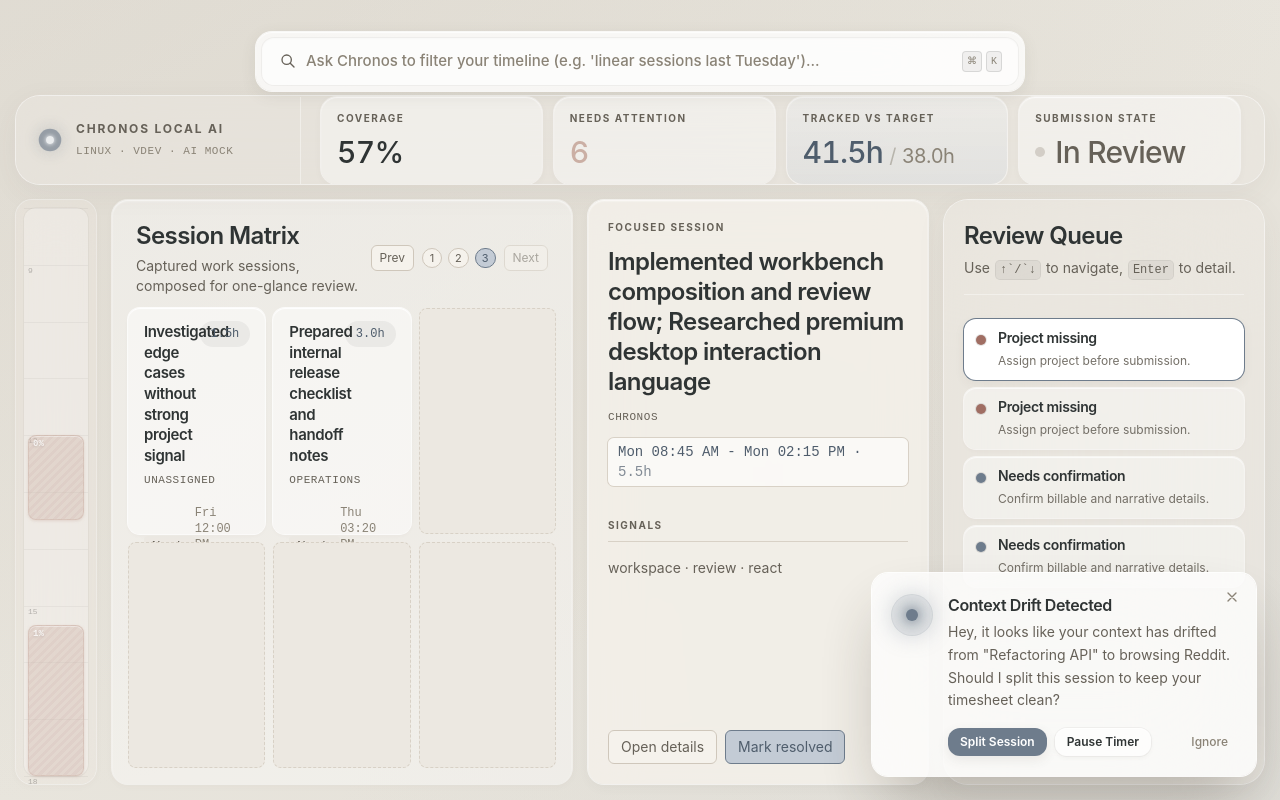
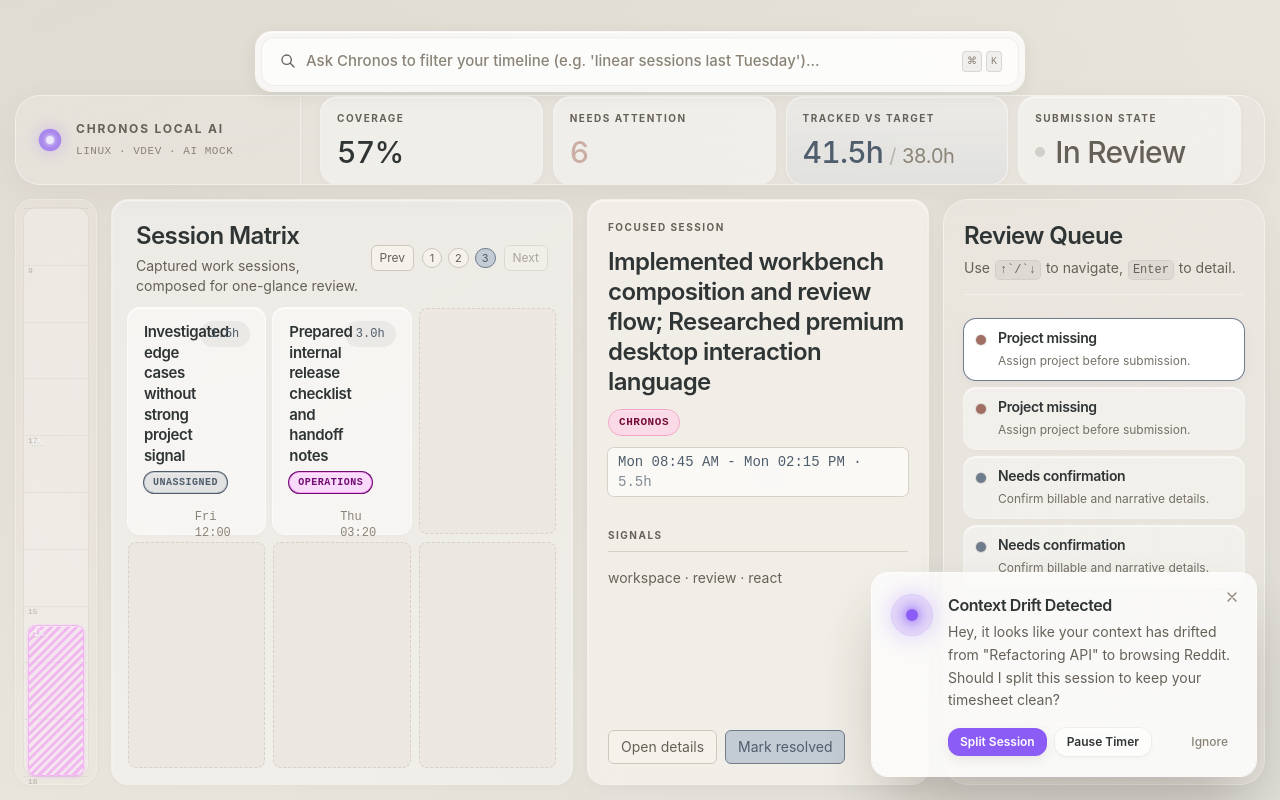
Before and after one commit to itsimonfredlingjack/chronosextender-v2, a React (Vite) app: page / in a window 1280 px wide. Built offline with nearby package versions, Linux system fonts and the light colour scheme.

Commit message:
feat(ui): implement dynamic project color coding

```diff
--- a/src/renderer/components/TimeReportingWorkspace.tsx
+++ b/src/renderer/components/TimeReportingWorkspace.tsx
@@ -13,6 +13,7 @@ import { AskChronosBar } from "./ask-chronos-bar";
 import { DailySyncModal } from "./daily-sync-modal";
 import { Typewriter } from "./typewriter";
 import { AiNudgeToast } from "./ai-nudge-toast";
+import { getProjectColor } from "../lib/project-colors";
 
 function injectMockConfidence(sessions: WorkSession[]): WorkSession[] {
   return sessions.map((s, i) => {
@@ -588,7 +589,21 @@ export default function TimeReportingWorkspace({
                         <div className="flex w-full items-start justify-between gap-3">
                           <div className="min-w-0">
                             <p className="text-[15px] font-semibold tracking-tight leading-snug text-[var(--text-primary)]">{slot.session.summary}</p>
-                            <p className="mt-1.5 font-mono text-[11px] uppercase tracking-wider text-[var(--text-secondary)]">{slot.session.project ?? "Unassigned"}</p>
+                            {(() => {
+                              const pc = getProjectColor(slot.session.project);
+                              return (
+                                <span
+                                  className="mt-1.5 inline-block rounded-full px-2 py-0.5 font-mono text-[10px] uppercase tracking-wider font-semibold ring-1 border shadow-[inset_0_1px_1px_rgba(255,255,255,0.4)]"
+                                  style={{
+                                    backgroundColor: pc.bgLight,
+                                    color: pc.textDark,
+                                    borderColor: pc.ring,
+                                  }}
+                                >
+                                  {slot.session.project ?? "Unassigned"}
+                                </span>
+                              );
+                            })()}
                           </div>
                           <span className="shrink-0 rounded-full bg-black/5 ring-1 ring-black/5 px-2.5 py-1 font-mono text-xs tabular-nums text-[var(--accent-slate-700)] font-medium">
                             {formatHours(slot.session.durationMinutes / 60)}
@@ -609,7 +624,23 @@ export default function TimeReportingWorkspace({
                   <div className="flex h-full flex-col">
                     <p className="text-[10px] font-bold uppercase tracking-[0.15em] text-[var(--text-secondary)]">Focused Session</p>
                     <h2 className="mt-3 font-display text-2xl font-semibold tracking-tight leading-tight text-[var(--text-primary)]">{focusedSession.summary}</h2>
-                    <p className="mt-3 font-mono text-[11px] uppercase tracking-wider text-[var(--text-secondary)]">{focusedSession.project ?? "Project assignment needed"}</p>
+                    <div className="mt-3 flex">
+                      {(() => {
+                        const pc = getProjectColor(focusedSession.project);
+                        return (
+                          <span
+                            className="inline-block rounded-full px-2.5 py-1 font-mono text-[11px] uppercase tracking-wider font-semibold border shadow-[inset_0_1px_1px_rgba(255,255,255,0.4)]"
+                            style={{
+                              backgroundColor: pc.bgLight,
+                              color: pc.textDark,
+                              borderColor: pc.ring,
+                            }}
+                          >
+                            {focusedSession.project ?? "Project assignment needed"}
+                          </span>
+                        );
+                      })()}
+                    </div>
                     <p className="mt-3 inline-block self-start rounded-md bg-white/60 ring-1 ring-[var(--border-soft)] px-2.5 py-1 font-mono text-sm tabular-nums text-[var(--accent-slate-700)] font-medium">
                       {formatWindow(focusedSession.startedAt, focusedSession.endedAt)} · <span className="opacity-70">{formatHours(focusedSession.durationMinutes / 60)}</span>
                     </p>
--- a/src/renderer/components/ai-nudge-toast.tsx
+++ b/src/renderer/components/ai-nudge-toast.tsx
@@ -20,9 +20,9 @@ export function AiNudgeToast({ isOpen, onDismiss, onAction }: AiNudgeToastProps)
         >
           <div className="flex items-start gap-4">
             {/* Animated Orb Icon */}
-            <div className="relative mt-0.5 flex h-10 w-10 shrink-0 items-center justify-center rounded-full bg-[var(--accent-slate-500)]/10 ring-1 ring-[var(--accent-slate-500)]/20">
-              <div className="absolute inset-0 rounded-full bg-[var(--accent-slate-500)] opacity-20 blur-md animate-pulse" />
-              <div className="relative h-3 w-3 rounded-full bg-[var(--accent-slate-500)] shadow-[0_0_12px_var(--accent-slate-500)]" />
+            <div className="relative mt-0.5 flex h-10 w-10 shrink-0 items-center justify-center rounded-full bg-[var(--ai-accent-base)]/10 ring-1 ring-[var(--ai-accent-base)]/20">
+              <div className="absolute inset-0 rounded-full bg-[var(--ai-accent-base)] opacity-20 blur-md animate-pulse" />
+              <div className="relative h-3 w-3 rounded-full bg-[var(--ai-accent-base)] shadow-[0_0_12px_var(--ai-accent-base)]" />
             </div>
 
             <div className="min-w-0 flex-1">
@@ -37,7 +37,7 @@ export function AiNudgeToast({ isOpen, onDismiss, onAction }: AiNudgeToastProps)
                 <button
                   type="button"
                   onClick={() => onAction("split")}
-                  className={`rounded-xl bg-[var(--accent-slate-500)] px-3 py-1.5 text-xs font-semibold text-white shadow-[0_4px_12px_rgba(82,75,64,0.1)] hover:bg-[var(--accent-slate-600)] transition-colors ${interactiveStateClasses.focus}`}
+                  className={`rounded-xl bg-[var(--ai-accent-base)] px-3 py-1.5 text-xs font-semibold text-white shadow-[0_4px_12px_rgba(82,75,64,0.1)] hover:bg-[var(--ai-accent-strong)] transition-colors ${interactiveStateClasses.focus}`}
                 >
                   Split Session
                 </button>
--- a/src/renderer/components/ask-chronos-bar.tsx
+++ b/src/renderer/components/ask-chronos-bar.tsx
@@ -129,8 +129,8 @@ export function AskChronosBar({ onQueryChange, isProcessing, nlSummary }: AskChr
                 exit={{ opacity: 0, height: 0, marginTop: 0 }}
                 className="overflow-hidden px-2 pb-1"
               >
-                <div className="flex items-start gap-2.5 rounded-lg bg-[var(--accent-slate-500)]/5 p-3 text-sm ring-1 ring-[var(--accent-slate-500)]/20">
-                  <div className="mt-0.5 flex h-4 w-4 shrink-0 justify-center text-[var(--accent-slate-500)]">
+                <div className="flex items-start gap-2.5 rounded-lg bg-[var(--ai-accent-base)]/5 p-3 text-sm ring-1 ring-[var(--ai-accent-base)]/20">
+                  <div className="mt-0.5 flex h-4 w-4 shrink-0 justify-center text-[var(--ai-accent-base)]">
                     ✨
                   </div>
                   <p className="font-medium leading-relaxed text-[var(--text-primary)]">
--- a/src/renderer/components/confidence-timeline.tsx
+++ b/src/renderer/components/confidence-timeline.tsx
@@ -1,6 +1,8 @@
 import { motion, AnimatePresence } from "framer-motion";
 import { useState } from "react";
 import type { WorkSession } from "../lib/types";
+
+import { getProjectColor } from "../lib/project-colors";
 
 const DAY_START_HOUR = 8;
 const DAY_END_HOUR = 18;
@@ -11,10 +13,22 @@ interface ConfidenceTimelineProps {
   onAssignProject: (sessionId: string, project: string) => void;
 }
 
-const confColor = (conf: number) => {
-  if (conf >= 80) return { bg: "rgba(110, 124, 140, 0.55)", ring: "rgba(110, 124, 140, 0.3)" };
-  if (conf >= 50) return { bg: "rgba(110, 124, 140, 0.3)", ring: "rgba(110, 124, 140, 0.2)" };
-  return { bg: "rgba(203, 175, 164, 0.35)", ring: "rgba(203, 175, 164, 0.4)" };
+const confColor = (conf: number, project?: string | null) => {
+  const baseColor = getProjectColor(project);
+
+  if (conf >= 80) return {
+    bg: baseColor.bgLight.replace("92%)", "60%)"), // Darken background slightly for solid blocks
+    ring: baseColor.ring
+  };
+  if (conf >= 50) return {
+    bg: baseColor.bgLight.replace("92%", "80%").replace("hsl", "hsla").replace(")", ", 0.6)"),
+    ring: baseColor.ring.replace("hsl", "hsla").replace(")", ", 0.5)")
+  };
+  return {
+    bg: baseColor.bgLight.replace("hsl", "hsla").replace(")", ", 0.4)"),
+    ring: baseColor.ring.replace("hsl", "hsla").replace(")", ", 0.6)"),
+    stripeBase: baseColor.bgLight.replace("92%)", "75%)").replace("hsl", "hsla").replace(")", ", 0.5)")
+  };
 };
 
 export function ConfidenceTimeline({ sessions, onAssignProject }: ConfidenceTimelineProps) {
@@ -56,7 +70,7 @@ export function ConfidenceTimeline({ sessions, onAssignProject }: ConfidenceTime
           const conf = session.confidence ?? 100;
           const isLow = conf < 50;
           const isHigh = conf >= 80;
-          const colors = confColor(conf);
+          const colors = confColor(conf, session.project);
           const hovered = hoveredId === session.id;
 
           return (
@@ -75,10 +89,10 @@ export function ConfidenceTimeline({ sessions, onAssignProject }: ConfidenceTime
                   backgroundColor: colors.bg,
                   boxShadow: `inset 0 1px 0 rgba(255,255,255,0.4), 0 1px 3px ${colors.ring}`,
                   border: `1px solid ${colors.ring}`,
-                  ...(isLow
+                  ...(isLow && colors.stripeBase
                     ? {
                         backgroundImage:
-                          "repeating-linear-gradient(135deg, transparent, transparent 3px, rgba(203,175,164,0.15) 3px, rgba(203,175,164,0.15) 6px)",
+                          `repeating-linear-gradient(135deg, transparent, transparent 3px, ${colors.stripeBase} 3px, ${colors.stripeBase} 6px)`,
                       }
                     : {}),
                 }}
@@ -114,7 +128,7 @@ export function ConfidenceTimeline({ sessions, onAssignProject }: ConfidenceTime
                           className="flex w-full items-center justify-between rounded-md bg-black/[0.03] px-2 py-1.5 text-left text-[11px] font-medium text-[var(--text-primary)] ring-1 ring-black/[0.04] transition-all hover:bg-black/[0.06] hover:-translate-y-px hover:shadow-sm"
                         >
                           <span className="truncate">{alt}</span>
-                          <span className="ml-1.5 shrink-0 text-[9px] font-bold uppercase text-[var(--accent-slate-500)]">Set</span>
+                          <span className="ml-1.5 shrink-0 text-[9px] font-bold uppercase text-[var(--ai-accent-base)]">Set</span>
                         </button>
                       ))}
                     </div>
--- a/src/renderer/components/daily-sync-modal.tsx
+++ b/src/renderer/components/daily-sync-modal.tsx
@@ -55,7 +55,7 @@ export function DailySyncModal({ isOpen, onClose, sessions }: DailySyncModalProp
           >
             <div className="flex items-start justify-between border-b border-[var(--border-soft)] pb-4">
               <div>
-                <p className="font-display text-xs font-bold uppercase tracking-[0.15em] text-[var(--accent-slate-500)]">
+                <p className="font-display text-xs font-bold uppercase tracking-[0.15em] text-[var(--ai-accent-base)]">
                   End of Day Recap
                 </p>
                 <h2 className="mt-1 font-display text-2xl font-semibold tracking-tight text-[var(--text-primary)]">
@@ -111,7 +111,7 @@ export function DailySyncModal({ isOpen, onClose, sessions }: DailySyncModalProp
               <button
                 type="button"
                 onClick={onClose}
-                className={`rounded-xl bg-[var(--accent-slate-500)] px-5 py-2 text-sm font-medium text-white shadow-[0_4px_12px_rgba(82,75,64,0.1)] hover:bg-[var(--accent-slate-600)] transition-colors ${interactiveStateClasses.focus}`}
+                className={`rounded-xl bg-[var(--ai-accent-base)] px-5 py-2 text-sm font-medium text-white shadow-[0_4px_12px_rgba(82,75,64,0.1)] hover:bg-[var(--ai-accent-strong)] transition-colors ${interactiveStateClasses.focus}`}
               >
                 Complete Sync
               </button>
--- /dev/null
+++ b/src/renderer/lib/project-colors.ts
@@ -0,0 +1,50 @@
+/**
+ * Utility functions for generating consistent, accessible pastel HSL colors
+ * based on string inputs (like project names).
+ */
+
+export interface ProjectColor {
+  bgLight: string;
+  textDark: string;
+  ring: string;
+}
+
+/**
+ * A simple string hashing algorithm (djb2) to convert a string into a number.
+ */
+function hashString(str: string): number {
+  let hash = 5381;
+  for (let i = 0; i < str.length; i++) {
+    hash = (hash * 33) ^ str.charCodeAt(i);
+  }
+  return Math.abs(hash);
+}
+
+/**
+ * Generates a consistent HSL color badge for a given project name.
+ * We fix Saturation at 80% to keep it colorful but controlled,
+ * and vary the hue based on the string hash.
+ */
+export function getProjectColor(projectName?: string | null): ProjectColor {
+  if (!projectName || projectName.toLowerCase() === "unassigned") {
+    // Return a neutral slate color for unassigned items
+    return {
+      bgLight: "rgba(110, 124, 140, 0.15)", // Equivalent to bg-[var(--accent-slate-500)]/15
+      textDark: "rgba(79, 93, 108, 1)", // Equivalent to text-[var(--accent-slate-700)]
+      ring: "rgba(110, 124, 140, 0.25)", // Equivalent to ring-[var(--accent-slate-500)]/25
+    };
+  }
+
+  // Hash the string to get a consistent Hue (0-360)
+  const hash = hashString(projectName);
+  const hue = hash % 360;
+
+  return {
+    // Soft pastel background
+    bgLight: `hsl(${hue}, 80%, 92%)`,
+    // Deep, accessible text color on that background
+    textDark: `hsl(${hue}, 80%, 25%)`,
+    // Subtle matching border ring
+    ring: `hsl(${hue}, 80%, 80%)`,
+  };
+}
--- a/src/renderer/styles.css
+++ b/src/renderer/styles.css
@@ -22,6 +22,11 @@
   --accent-slate-600: #5D6B7A;
   --accent-slate-700: #4F5D6C;
   --focus-ring: #A8B5C3;
+
+  /* AI Semantic Colors (Iridescent Violet) */
+  --ai-accent-soft: #A78BFA;
+  --ai-accent-base: #8B5CF6;
+  --ai-accent-strong: #7C3AED;
 
   color-scheme: light;
   font-family: var(--font-body);
```
Also changed, not shown: src/renderer/components/ai-pulse.tsx (+6 -6 lines).
